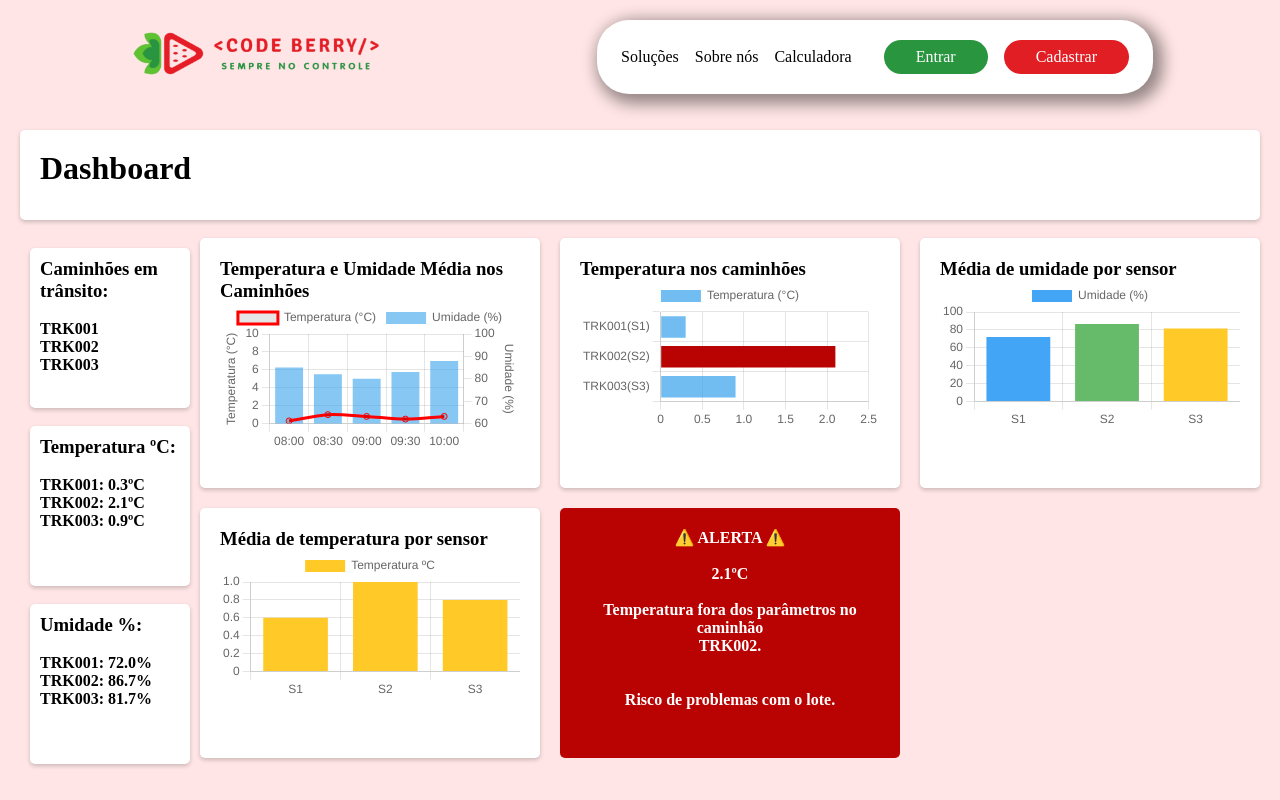
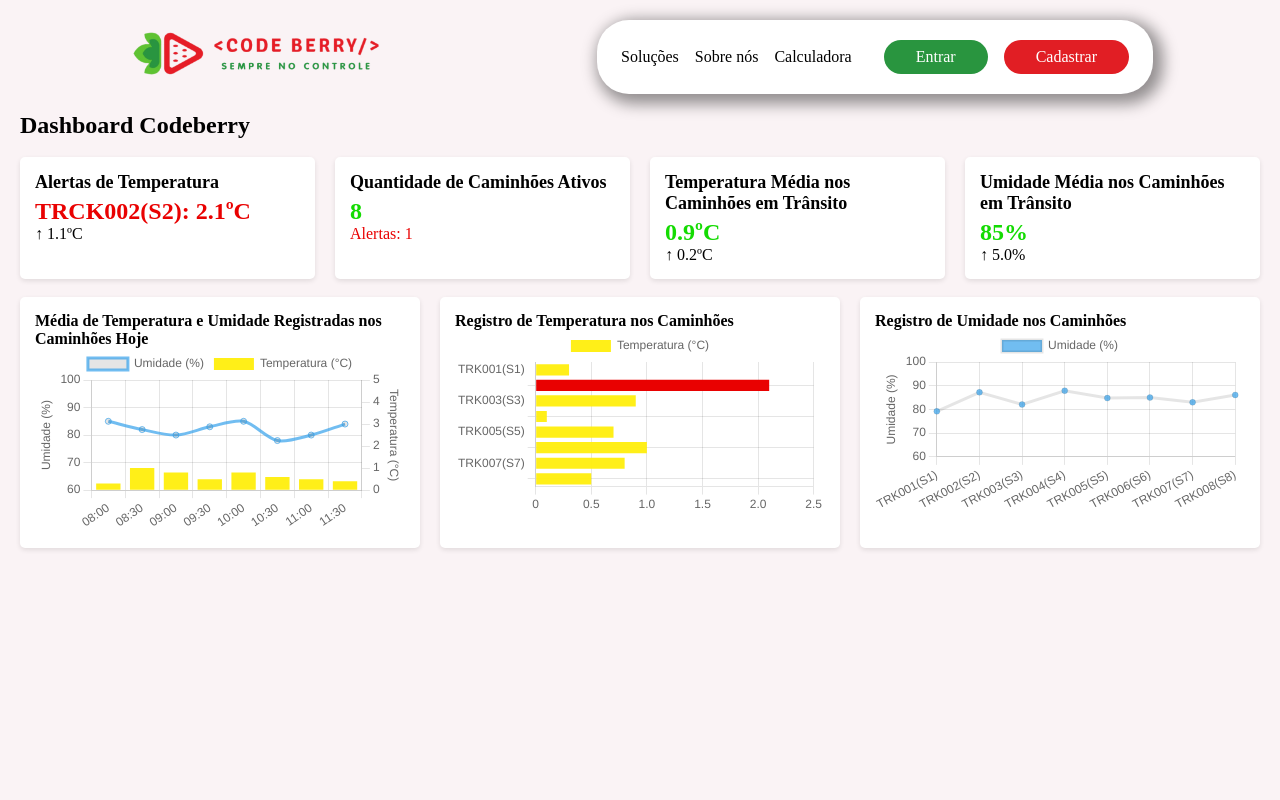
Before and after one commit to Bianca-LOrtega/CodeBerry, a plain HTML site: page CodeBerry/pages/dashboard.html in a window 1280 px wide. Drawn offline with nearby package versions, Linux system fonts and the light colour scheme; a web font is replaced by a local one.

Commit message:
Dashboard atualizada

```diff
--- a/CodeBerry/css/dash.css
+++ b/CodeBerry/css/dash.css
@@ -1,4 +1,4 @@
-* {
+*{
   margin: 0;
   padding: 0;
   box-sizing: border-box;
@@ -16,66 +16,43 @@
 
 body {
   font-family: "Roboto-Regular";
-  background-color: #f2f2f2;
   margin: 20px;
-  background-color: #FFE5E5;
+  background: #faf3f5;
+}
+.dashboard {
+  display: grid;
+  grid-template-columns: repeat(4, 1fr);
+  gap: 20px;
 }
 
-
-.dash {
-  display: grid;
-  grid-template-columns: repeat(1, 1fr);
-  grid-gap: 20px;
-  background-color: #fff;
+.card, .chart-container {
+  background: white;
+  padding: 15px;
   border-radius: 5px;
-  padding: 20px;
-  box-shadow: 0 2px 4px rgba(0, 0, 0, 0.2);
-  height: 90px;
+  box-shadow: 0 2px 5px rgba(0,0,0,0.1);
+  text-align: left;
+  justify-content: space-between;
 }
 
-.container {
-  display: flex;
-  flex-direction: row;
-  align-items: flex-start;
+.chart {
+  display: grid;
+  grid-template-columns: repeat(3, 1fr);
+  gap: 20px;
 }
 
-.kpis {
-  width: 300px;
-  padding: 10px;
-  background-color: #FFE5E5;
-  grid-template-columns: repeat(3, 1fr);
+.chart-container canvas {
+  width: 100%;
+  height: auto;
 }
-
 .kpi {
-  background-color: #fff;
-  border-radius: 5px;
-  padding: 10px;
-  box-shadow: 0 2px 4px rgba(0, 0, 0, 0.2);
-  height: 160px;
+  display: flex;
+  justify-content: space-between;
 }
-
-.dashboard {
-  display: grid;
-  grid-template-columns: repeat(3, 1fr);
-  grid-gap: 20px;
+.kpi h3 {
+  margin: 0;
+  font-size: 18px;
 }
-
-.card {
-  background-color: #fff;
-  border-radius: 5px;
-  padding: 20px;
-  box-shadow: 0 2px 4px rgba(0, 0, 0, 0.2);
-  height: 250px;
+.kpi h2 {
+  margin: 5px 0 0;
+  color: rgb(20, 219, 2);
 }
-
-.alerta {
-  background-color: rgb(185, 3, 3);
-  color: white;
-  font-weight: bold;
-  text-align: center;
-  padding: 20px;
-  border-radius: 5px;
-  height: 250px;
-  display: flex;
-  flex-direction: column;
-}
--- a/CodeBerry/pages/dashboard.html
+++ b/CodeBerry/pages/dashboard.html
@@ -4,16 +4,16 @@
 <head>
   <meta charset="UTF-8">
   <title>Dashboard</title>
+  <script src="https://cdn.jsdelivr.net/npm/chart.js"></script>
   <link rel="shortcut icon" type="imagex/png" href="../img/logo/logoIcone.ico">
-  <script src="https://cdn.jsdelivr.net/npm/chart.js"></script>
+  <link rel="stylesheet" href="../css/dash.css">
   <link rel="stylesheet" href="../css/header.css">
-  <link rel="stylesheet" href="../css/dash.css">
 </head>
 
 <body>
 
   <header>
-    <a href="index.html">
+    <a href="../index.html">
         <img src="../img/logo/logoExtenso.png" class="logo" alt="Logo da Code Berry">
     </a>
 
@@ -25,72 +25,71 @@
         </nav>
 
         <nav>
-            <a href="..\pages\login.html" class="botao verde"> Entrar </a>
-            <a href="..\pages\cadastro.html" class="botao vermelho"> Cadastrar </a>
+            <a href="../pages/login.html" class="botao verde"> Entrar </a>
+            <a href="../pages/cadastro.html" class="botao vermelho"> Cadastrar </a>
         </nav>
     </section>
+</header><br>
 
-</header><br><br>
-
-  <div class="dash">
-    <h1>Dashboard</h1><br>
-  </div><br>
-
-<div class="container">
-
-  <div class="kpis">
-
-    <div class="kpi">
-      <h3>Caminhões em trânsito:</h3><br>
-      <h4>TRK001 <br> TRK002 <br> TRK003</h4>
-    </div><br>
-
-    <div class="kpi">
-      <h3>Temperatura ºC:</h3><br>
-      <h4>TRK001: 0.3ºC <br> TRK002: 2.1ºC <br> TRK003: 0.9ºC</h4>
-    </div><br>
-
-    <div class="kpi">
-      <h3>Umidade %:</h3><br>
-      <h4>TRK001: 72.0% <br> TRK002: 86.7% <br> TRK003: 81.7%</h4>
-    </div>
-  </div>
+  <h2>Dashboard Codeberry</h2><br>
 
   <div class="dashboard">
 
-    <!-- Gráfico de barras (temperatura x umidade) -->
-    <div class="card">
-      <h3>Temperatura e Umidade Média nos Caminhões</h3>
+    <!-- KPIs -->
+    <div class="card kpi">
+      <div>
+        <h3>Alertas de Temperatura</h3>
+        <h2 style="color: rgb(233, 1, 1);">TRCK002(S2): 2.1ºC</h2>
+        <p>↑ 1.1ºC</p>
+      </div>
+    </div>
+
+    <div class="card kpi">
+      <div>
+        <h3>Quantidade de Caminhões Ativos</h3>
+        <h2>8</h2>
+        <p style="color: rgb(233, 1, 1);">Alertas: 1</p>
+      </div>
+    </div>
+
+    <div class="card kpi">
+      <div>
+        <h3>Temperatura Média nos Caminhões em Trânsito</h3>
+        <h2>0.9ºC</h2>
+        <p>↑ 0.2ºC</p>
+      </div>
+    </div>
+
+    <div class="card kpi">
+      <div>
+        <h3>Umidade Média nos Caminhões em Trânsito</h3>
+        <h2>85%</h2>
+        <p>↑ 5.0%</p>
+      </div>
+    </div>
+
+  </div><br>
+
+  <div class="chart">
+
+    <!-- Gráfico de barras e linhas -->
+    <div class="chart-container">
+      <h4>Média de Temperatura e Umidade Registradas nos Caminhões Hoje</h4>
       <canvas id="graficoBarras"></canvas>
     </div>
 
-    <!-- Gráfico de barras horizontal -->
-    <div class="card">
-      <h3>Temperatura nos caminhões</h3>
-      <canvas id="graficoHorizontal"></canvas>
+    <!-- Gráfico de Barras horizontal -->
+    <div class="chart-container">
+      <h4>Registro de Temperatura nos Caminhões</h4>
+      <canvas id="graficoBarrashorizontais"></canvas>
     </div>
 
-    <!-- Umidade por sensor -->
-    <div class="card">
-      <h3>Média de umidade por sensor</h3>
-      <canvas id="graficoUmidade"></canvas>
-    </div>
-
-    <!-- Provisório -->
-    <div class="card">
-      <h3>Média de temperatura por sensor</h3>
-      <canvas id="graficoTemperatura"></canvas>
-    </div>
-
-    <!-- Alerta -->
-    <div class="alerta">
-      ⚠️ ALERTA ⚠️<br><br>
-      2.1ºC<br><br>
-      Temperatura fora dos parâmetros no caminhão <strong>TRK002.</strong><br><br>
-      Risco de problemas com o lote.
+    <!-- Gráfico de Umidade Linhas  -->
+    <div class="chart-container">
+      <h4>Registro de Umidade nos Caminhões</h4>
+      <canvas id="umidadeLinhas"></canvas>
     </div>
   </div>
-</div>
 
   <script>
 
@@ -98,21 +97,21 @@
     new Chart(document.getElementById('graficoBarras'), {
       type: 'bar',
       data: {
-        labels: ['08:00', '08:30', '09:00', '09:30', '10:00'],
+        labels: ['08:00', '08:30', '09:00', '09:30', '10:00', '10:30', '11:00', '11:30'],
         datasets: [
           {
-            label: 'Temperatura (°C)',
+            label: 'Umidade (%)',
             type: 'line',
-            data: [0.3, 1.0, 0.8, 0.5, 0.8],
-            borderColor: 'red',
+            data: [85, 82, 80, 83, 85, 78, 80, 84],
+            borderColor: 'rgba(54, 162, 235, 0.7)',
             tension: 0.3,
             yAxisID: 'y'
           },
           {
-            label: 'Umidade (%)',
+            label: 'Temperatura (°C)',
             type: 'bar',
-            data: [85, 82, 80, 83, 88],
-            backgroundColor: 'rgba(54, 162, 235, 0.6)',
+            data: [0.3, 1.0, 0.8, 0.5, 0.8, 0.6, 0.5, 0.4],
+            backgroundColor: 'rgba(255, 239, 15, 0.959)',
             yAxisID: 'y1'
           }
         ]
@@ -120,13 +119,13 @@
       options: {
         scales: {
           y: {
-            title: { display: true, text: 'Temperatura (°C)' },
-            min: 0, max: 10
+            title: { display: true, text: 'Umidade (%)' },
+            min: 60, max: 100
           },
           y1: {
             position: 'right',
-            title: { display: true, text: 'Umidade (%)' },
-            min: 60, max: 100,
+            title: { display: true, text: 'Temperatura (°C)' },
+            min: 0, max: 5,
             grid: { drawOnChartArea: false }
           }
         }
@@ -134,14 +133,14 @@
     });
 
     // Barras horizontal
-    new Chart(document.getElementById("graficoHorizontal"), {
+    new Chart(document.getElementById("graficoBarrashorizontais"), {
       type: "bar",
       data: {
-        labels: ["TRK001(S1)", "TRK002(S2)", "TRK003(S3)"],
+        labels: ["TRK001(S1)", "TRK002(S2)", "TRK003(S3)", "TRK004(S4)", "TRK005(S5)", "TRK006(S6)", "TRK007(S7)", "TRK008(S8)"],
         datasets: [{
           label: "Temperatura (°C)",
-          data: [0.3, 2.1, 0.9],
-          backgroundColor: ["rgba(54, 162, 235, 0.7)", "rgb(185, 3, 3)", "rgba(54, 162, 235, 0.7)"]
+          data: [0.3, 2.1, 0.9, 0.1, 0.7, 1.0, 0.8, 0.5],
+          backgroundColor: ["rgba(255, 239, 15, 0.959)", "rgb(233, 1, 1)", "rgba(255, 239, 15, 0.959)", "rgba(255, 239, 15, 0.959)", "rgba(255, 239, 15, 0.959)", "rgba(255, 239, 15, 0.959)", "rgba(255, 239, 15, 0.959)", "rgba(255, 239, 15, 0.959)"]
         }]
       },
       options: {
@@ -149,32 +148,28 @@
       }
     });
 
-    // Umidade por sensor
-    new Chart(document.getElementById("graficoUmidade"), {
-      type: "bar",
+    // Umidade linhas
+    new Chart(document.getElementById('umidadeLinhas'), {
+      type: "line",
       data: {
-        labels: ["S1", "S2", "S3"],
+        labels: ["TRK001(S1)", "TRK002(S2)", "TRK003(S3)", "TRK004(S4)", "TRK005(S5)", "TRK006(S6)", "TRK007(S7)", "TRK008(S8)"],
         datasets: [{
           label: "Umidade (%)",
-          data: [72, 86.7, 81.7],
-          backgroundColor: ["#42a5f5", "#66bb6a", "#ffca28"]
+          data: [79.2, 87.2, 82.1, 87.9, 84.8, 85.0, 83.0, 86.1],
+          backgroundColor: ["rgba(54, 162, 235, 0.7)"]
         }]
-      }
-    });
+      },
+      options: {
+        scales: {
+          y: {
+            title: { display: true, text: 'Umidade (%)' },
+            min: 60, max: 100
+          },
+        }
+    }});
 
-        // Umidade por sensor (provisória)
-        new Chart(document.getElementById("graficoTemperatura"), {
-      type: "bar",
-      data: {
-        labels: ["S1", "S2", "S3"],
-        datasets: [{
-          label: "Temperatura ºC",
-          data: [0.6, 1.0, 0.8],
-          backgroundColor: ["#ffca28"]
-        }]
-      }
-    });
   </script>
+
 </body>
 
 </html>
```
